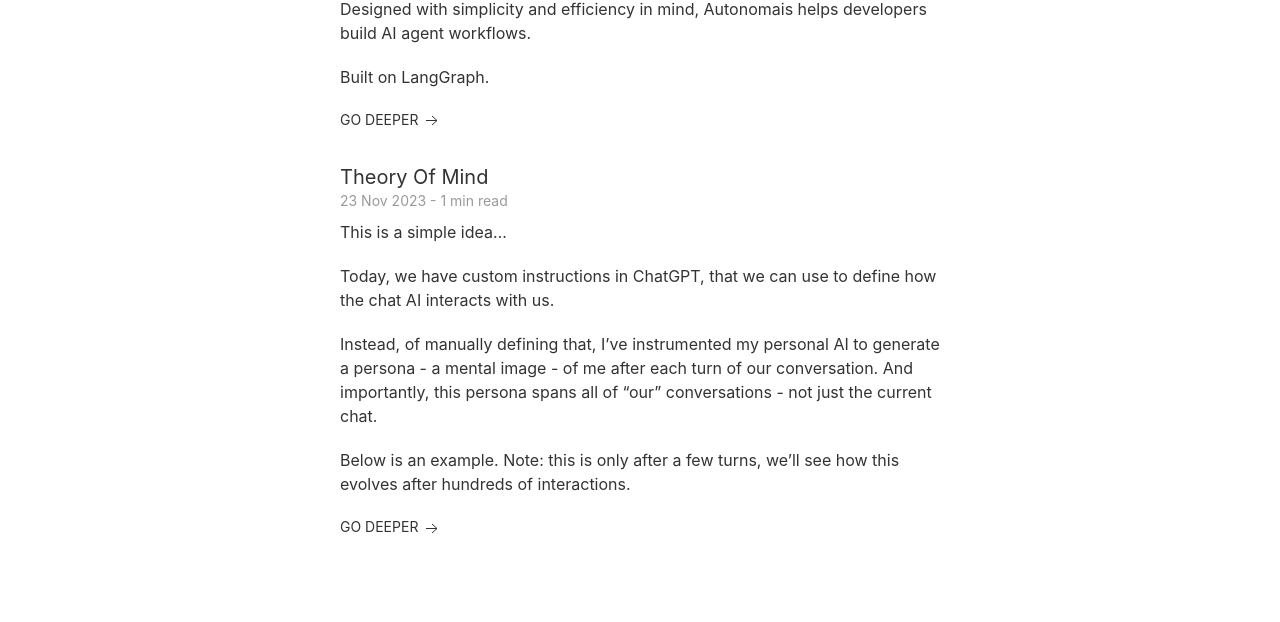
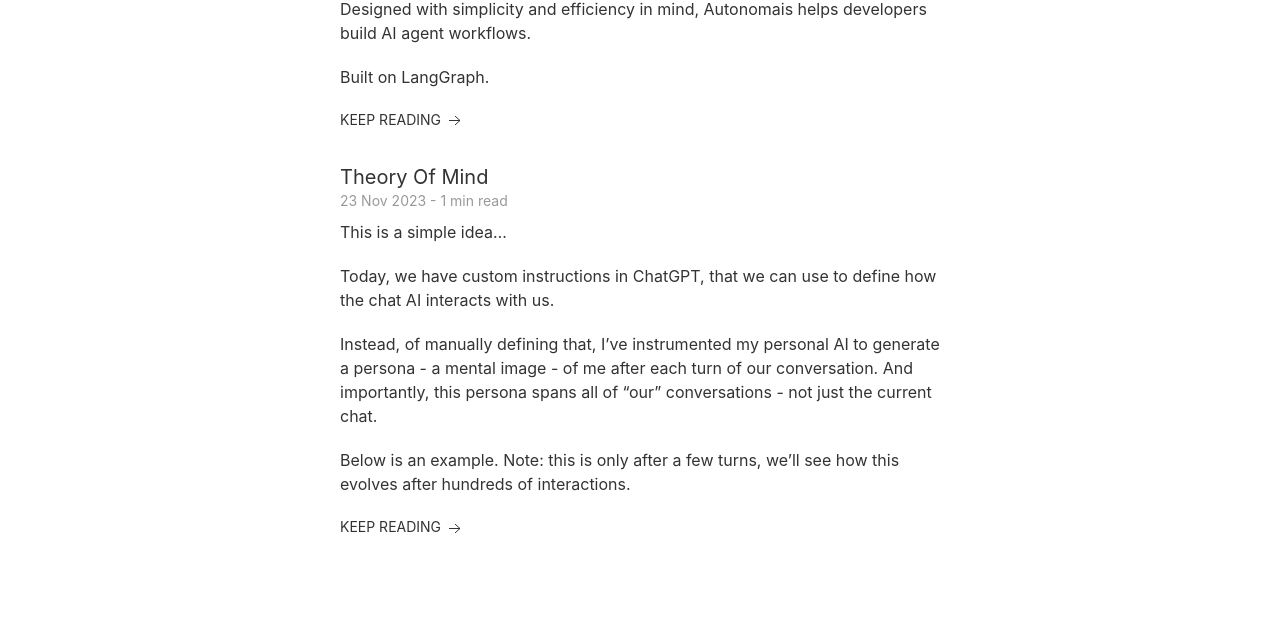
Before and after one commit to nyvyn/nyvyn.github.io, a Jekyll site: the page built from _pages/writing.markdown, in a window 1280 px wide. Shown: the part 538-1160 px from the top of the page. Built offline with Jekyll 4.4.1, drawn with Linux system fonts in a browser that asks for light colours.

Commit message:
Update button text in post.html
The text of the action button in the post.html file was changed from 'Go deeper' to 'Keep reading'. This update should make the button purpose more clear and user-friendly.

```diff
--- a/_includes/post.html
+++ b/_includes/post.html
@@ -20,7 +20,7 @@
 
     {% unless include.full and post.content contains site.excerpt_separator %}
     <a class="uk-button uk-button-text uk-margin-top" href="{{ include.url }}">
-        Go deeper <span data-uk-icon="arrow-right"></span>
+        Keep reading <span data-uk-icon="arrow-right"></span>
     </a>
     {% endunless %}
 </article>
```
